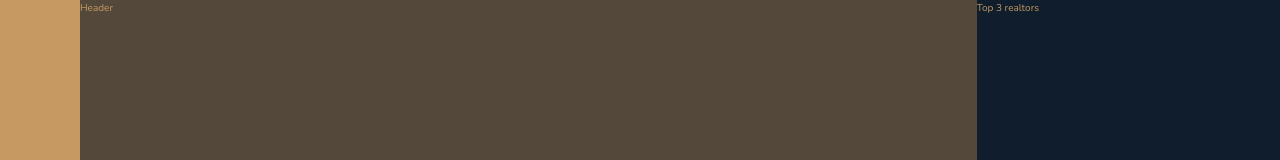
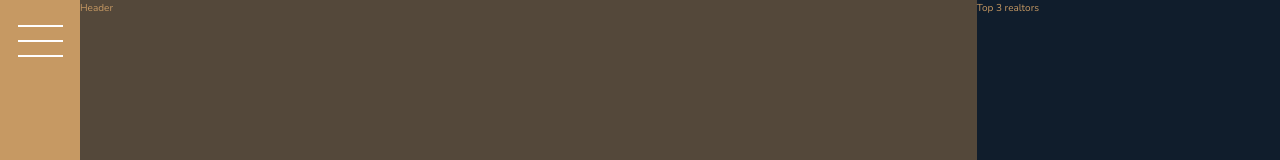
Before and after one commit to nemanjamalesija/Nexter, a React (Vite) app: page / in a window 1280 px wide. Shown: the top 160 px of the page. Built offline with nearby package versions, Linux system fonts and the light colour scheme.

Commit message:
Finish sidebar

```diff
--- a/src/App.tsx
+++ b/src/App.tsx
@@ -2,13 +2,14 @@ import Features from './components/Features';
 import Footer from './components/Footer';
 import Gallery from './components/Gallery';
 import Homes from './components/Homes';
+import Sidebar from './components/Sidebar';
 import StoryContent from './components/StoryContent';
 import StoryPictures from './components/StoryPictures';
 
 function App() {
   return (
     <div className='container'>
-      <div className='sidebar'>Sidebar</div>
+      <Sidebar />
       <header className='header'>Header</header>
       <div className='realtors'>Top 3 realtors</div>
       <Features />
--- /dev/null
+++ b/src/components/Sidebar.tsx
@@ -0,0 +1,11 @@
+import React from 'react';
+
+const Sidebar = () => {
+  return (
+    <nav className='sidebar'>
+      <button className='sidebar__btn'></button>
+    </nav>
+  );
+};
+
+export default Sidebar;
--- a/src/css/index.css
+++ b/src/css/index.css
@@ -79,7 +79,26 @@ body {
 .sidebar {
   background-color: #c69963;
   grid-column: 1 / 2;
-  grid-row: 1 / -1; }
+  grid-row: 1 / -1;
+  display: flex;
+  justify-content: center; }
+  .sidebar__btn {
+    border: none;
+    border-radius: 0;
+    background-color: #fff;
+    height: 2px;
+    width: 4.5rem;
+    margin-top: 4rem; }
+    .sidebar__btn::before, .sidebar__btn::after {
+      content: '';
+      background-color: #fff;
+      height: 2px;
+      width: 4.5rem;
+      display: block; }
+    .sidebar__btn::before {
+      transform: translateY(-1.5rem); }
+    .sidebar__btn::after {
+      transform: translateY(1.3rem); }
 
 .header {
   background-color: #54483a;
--- a/src/sass/_sidebar.scss
+++ b/src/sass/_sidebar.scss
@@ -2,4 +2,31 @@
   background-color: $color-primary;
   grid-column: 1 / 2; //sidebar-start / sidebar-end
   grid-row: 1 / -1;
+  display: flex;
+  justify-content: center;
+
+  &__btn {
+    border: none;
+    border-radius: 0;
+    background-color: #fff;
+    height: 2px;
+    width: 4.5rem;
+    margin-top: 4rem;
+
+    &::before,
+    &::after {
+      content: '';
+      background-color: #fff;
+      height: 2px;
+      width: 4.5rem;
+      display: block;
+    }
+
+    &::before {
+      transform: translateY(-1.5rem);
+    }
+    &::after {
+      transform: translateY(1.3rem);
+    }
+  }
 }
```
